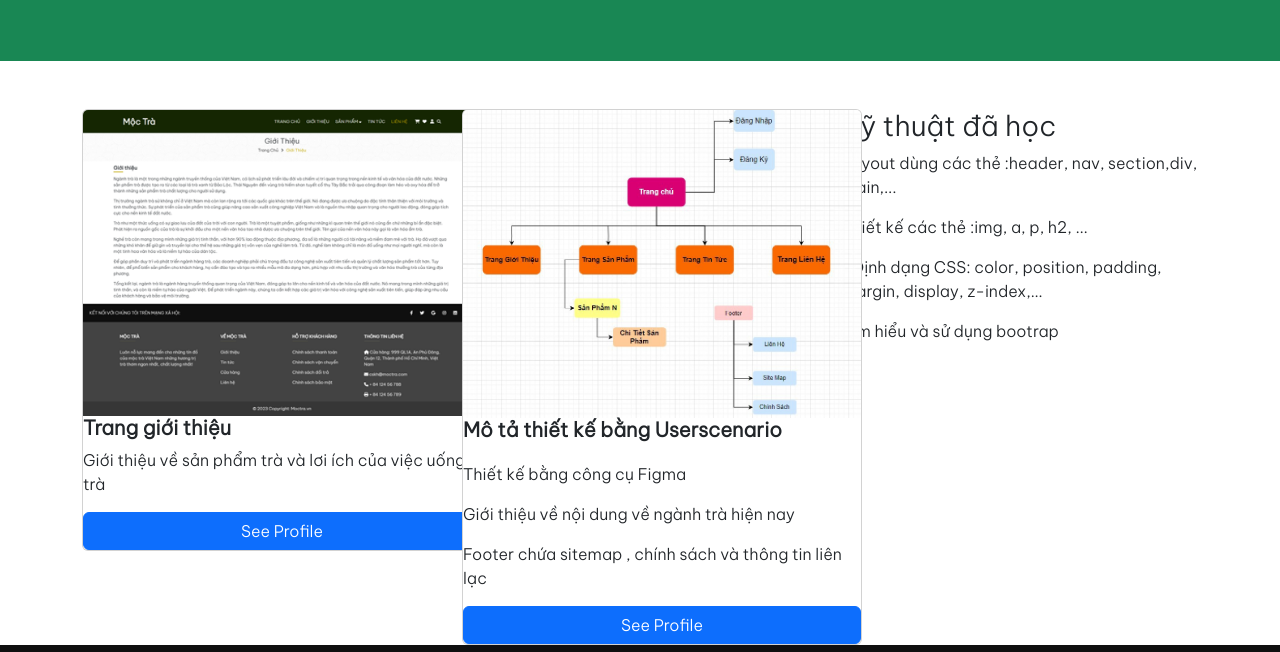
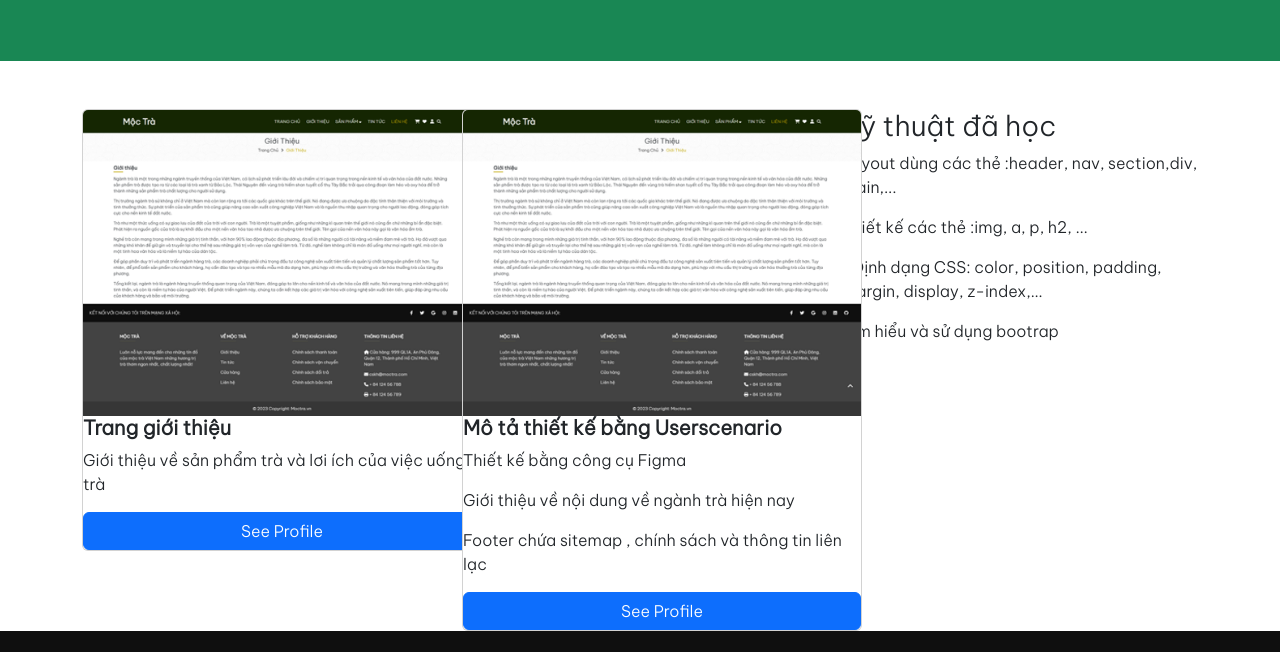
Before and after one commit to PhuMaihoang77/Gioithieutra, a plain HTML site: page index.html in a window 1280 px wide. Shown: the part 131-783 px from the top of the page. Drawn offline with nearby package versions, Linux system fonts and the light colour scheme.

Commit message:
first commit

```diff
--- a/index.html
+++ b/index.html
@@ -35,9 +35,8 @@
 
             <div class="col-sm-4">
                 <div class="card" style="width:400px">
-
-                    <img class="card-img-top" src="./img/Mộc_Trà.png" alt="Trang giới thiệu" style="width:100%">
-                    <h4>Mô tả thiết kế bằng Userscenario</h4>
+                    <img class="card-img-top" src="./img/Picture1.png" alt="Trang giới thiệu" style="width:100%">
+                    <h4 class="card-title">Mô tả thiết kế bằng Userscenario</h4>
                     <p>Thiết kế bằng công cụ Figma</p>
                     <p>Giới thiệu về nội dung về ngành trà hiện nay</p>
                     <p>Footer chứa sitemap , chính sách và thông tin liên lạc</p>
```
